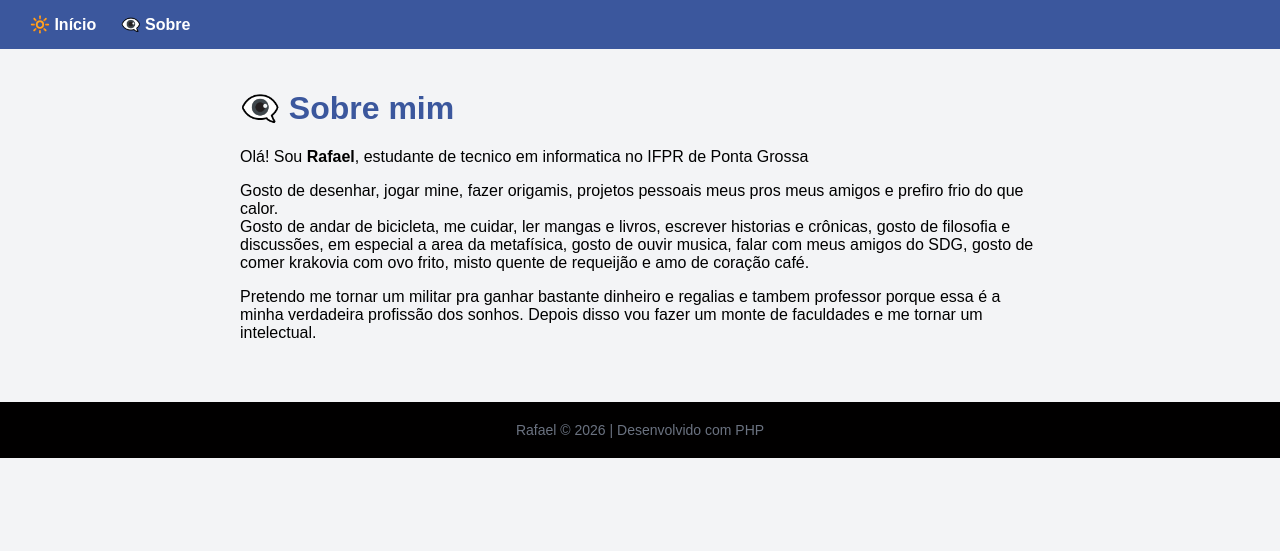
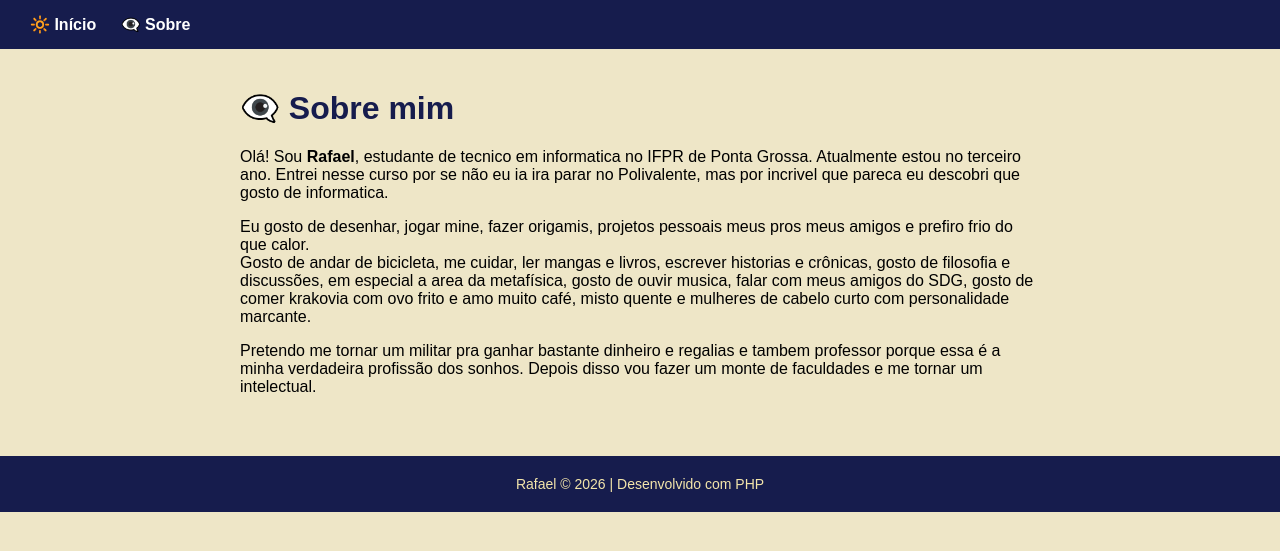
Before and after one commit to rafamassa67/2026-DWII, a PHP site: page /sobre.php in a window 1280 px wide. Shown: the top 551 px of the page. Run offline with PHP 8.4, Linux system fonts and the light colour scheme.

Commit message:
feat: desafio aula03 - portfolio dinamico com PHP

```diff
--- a/01_php-intro/includes/cabecalho.php
+++ b/01_php-intro/includes/cabecalho.php
@@ -1,5 +1,5 @@
 <!-- include/cabecalho.php -->
-<nav style="background-color: #3b579d; padding: 15px 30px; font-family: Arial, sans-serif;">
+<nav style="background-color: #161c4d; padding: 15px 30px; font-family: Arial, sans-serif;">
     <a href="index.php"
     style="color: white; text-decoration: none; margin-right: 20px; font-weight: bold;">
     🔆 Início
--- a/01_php-intro/includes/rodape.php
+++ b/01_php-intro/includes/rodape.php
@@ -1,5 +1,5 @@
 <!-- include/rodape.php -->
-<footer style="background-color: #010000; color: #6b7280; text-align: center;
+<footer style="background-color: #161c4d; color: #f3e5ab; text-align: center;
     padding: 20px; margin-top: 60px; font-size: 14px; font-family: Arial, sans-serif;">
     <?php echo $nome; ?> &copy; <?php echo date("Y"); ?>
     |   Desenvolvido com PHP
--- a/01_php-intro/sobre.php
+++ b/01_php-intro/sobre.php
@@ -9,17 +9,15 @@ $pagina_atual = "sobre";
     <meta name="viewport" content="width=device-width, initial-scale=1.0">
     <title>Sobre - <?php echo $nome; ?></title>
 </head>
-<body style="font-family: Arial, sans-serif; margin: 0; background-color: #f3f4f6;">
+<body style="font-family: Arial, sans-serif; margin: 0; background-color: #eee6c7;">
     <?php include "includes/cabecalho.php"; ?>
         <div style="max-width: 800px; margin: 40px auto; padding: 0 20px;">
-            <h1 style="color: #3b579d;">👁️‍🗨️ Sobre mim</h1>
-            <p> Olá! Sou <strong><?php echo $nome; ?></strong>, estudante de tecnico em informatica no IFPR de Ponta Grossa</p>
-            <p> Gosto de desenhar, jogar mine, fazer origamis, projetos pessoais meus pros meus amigos e prefiro frio do que calor. <br>
-        Gosto de andar de bicicleta, me cuidar, ler mangas e livros, escrever historias e crônicas, gosto de filosofia e discussões, em especial a area da metafísica, gosto de ouvir musica, falar com meus amigos do SDG, gosto de comer krakovia com ovo frito, misto quente de requeijão e amo de coração café. <p>
-        Pretendo me tornar um militar pra ganhar bastante dinheiro e regalias e tambem professor porque essa é a minha verdadeira profissão dos sonhos. Depois disso vou fazer um monte de faculdades e me tornar um intelectual.<br>
-            </p>
+        <h1 style="color: #161c4d;">👁️‍🗨️ Sobre mim</h1>
+        <p> Olá! Sou <strong><?php echo $nome; ?></strong>, estudante de tecnico em informatica no IFPR de Ponta Grossa. Atualmente estou no terceiro ano. Entrei nesse curso por se não eu ia ira parar no Polivalente, mas por incrivel que pareca eu descobri que gosto de informatica.</p>
+        <p> Eu gosto de desenhar, jogar mine, fazer origamis, projetos pessoais meus pros meus amigos e prefiro frio do que calor. <br>
+        Gosto de andar de bicicleta, me cuidar, ler mangas e livros, escrever historias e crônicas, gosto de filosofia e discussões, em especial a area da metafísica, gosto de ouvir musica, falar com meus amigos do SDG, gosto de comer krakovia com ovo frito e amo muito café, misto quente e mulheres de cabelo curto com personalidade marcante.<p>
+        Pretendo me tornar um militar pra ganhar bastante dinheiro e regalias e tambem professor porque essa é a minha verdadeira profissão dos sonhos. Depois disso vou fazer um monte de faculdades e me tornar um intelectual.</p>
         </div>
-
     <?php include "includes/rodape.php"; ?>
 </body>
 </html>
```
Also changed, not shown: 01_php-intro/index.php (+5 -6 lines), 01_php-intro/projetos.php (added, +11 -0 lines), 01_php-intro/README.md (added), 01_php-intro/includes/nav.php (added).
